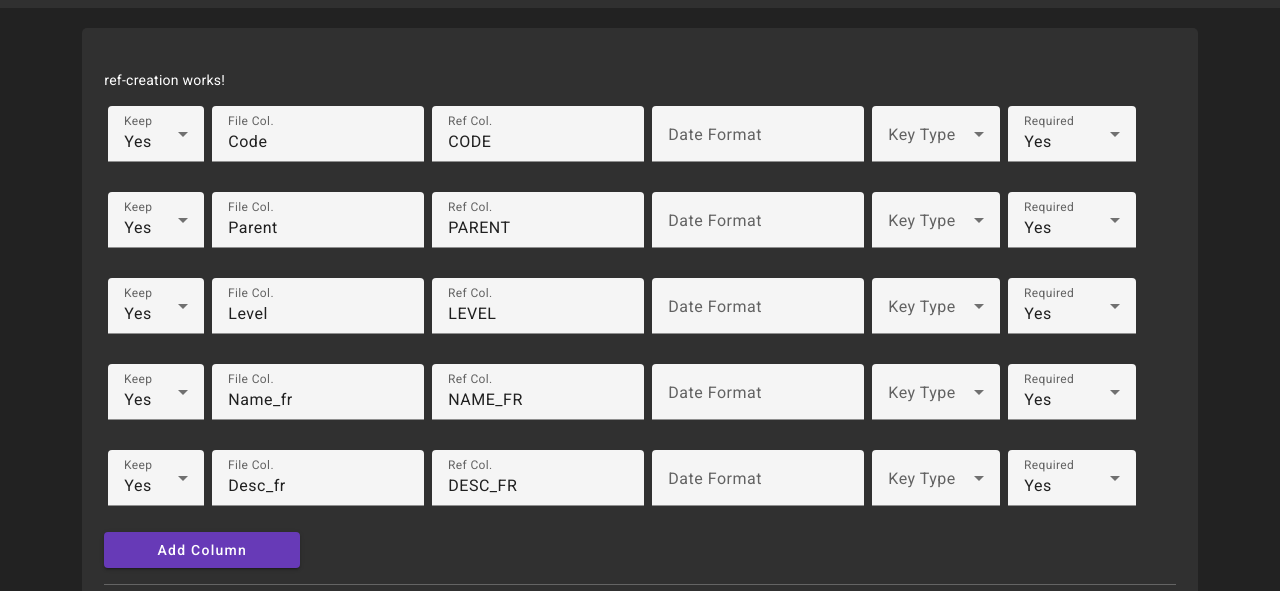
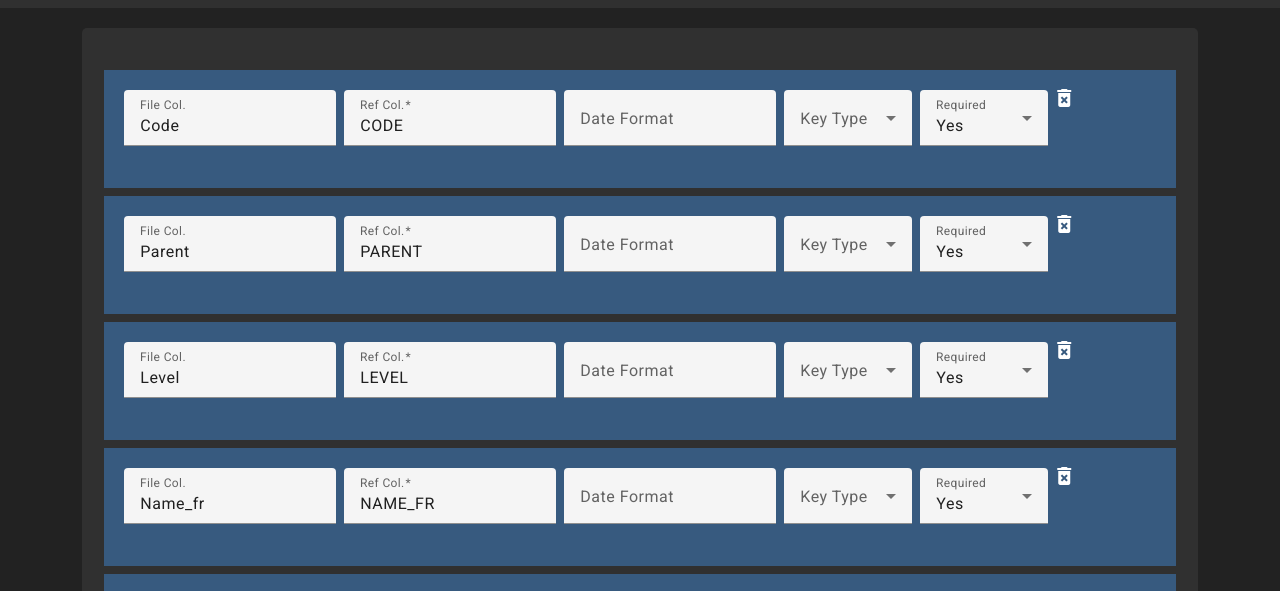
Before and after one commit to swissarthurfreeman/Refero, an Angular app in the folder web-ui/: page /create in a window 1280 px wide. Shown: the part 334-925 px from the top of the page. Built offline with nearby package versions, Linux system fonts and the light colour scheme.

Commit message:
feat(refero:web-ui): added foreign key column config fields in ref creation

```diff
--- a/web-ui/package.json
+++ b/web-ui/package.json
@@ -8,7 +8,7 @@
     "watch": "ng build --watch --configuration development",
     "test": "ng test",
     "serve:ssr:web-ui": "node dist/web-ui/server/server.mjs",
-    "service": "ng generate component ColConfig"
+    "service": "ng generate service ColControl"
   },
   "private": true,
   "dependencies": {
--- a/web-ui/src/app/components/col-config/col-config.component.html
+++ /dev/null
@@ -1,49 +0,0 @@
-<div class="d-flex flex-row">
-    @if(fileSelected) {
-    <div class="p-1">
-        <mat-form-field style="width: 6em;">
-            <mat-label>Keep</mat-label>
-            <mat-select [(value)]="ColSelected">
-                <mat-option value="true">Yes</mat-option>
-                <mat-option value="false">No</mat-option>
-            </mat-select>
-        </mat-form-field>
-    </div>
-    <div class="p-1">
-        <mat-form-field >
-            <mat-label>File Col.</mat-label>
-            <input matInput value="{{FileColName}}">
-        </mat-form-field>
-    </div>
-    }
-    <div class="p-1">
-        <mat-form-field>
-            <mat-label>Ref Col.</mat-label>
-            <input matInput value="{{FileColName.toUpperCase()}}">
-        </mat-form-field>
-    </div>
-    <div class="p-1">
-        <mat-form-field>
-            <mat-label>Date Format</mat-label>
-            <input matInput>
-        </mat-form-field>
-    </div>
-    <div class="p-1">
-        <mat-form-field style="width: 8em;">
-            <mat-label>Key Type</mat-label>
-            <mat-select [(value)]="KeyType">
-                <mat-option value="FK">FK</mat-option>
-                <mat-option value="BK">BK</mat-option>
-            </mat-select>
-        </mat-form-field>
-    </div>
-    <div class="p-1">
-        <mat-form-field style="width: 8em;">
-            <mat-label>Required</mat-label>
-            <mat-select [(value)]="Required">
-                <mat-option value="true">Yes</mat-option>
-                <mat-option value="false">No</mat-option>
-            </mat-select>
-        </mat-form-field>
-    </div>
-</div>
--- a/web-ui/src/app/components/col-config/col-config.component.ts
+++ /dev/null
@@ -1,39 +0,0 @@
-import { CommonModule } from '@angular/common';
-import { Component, Input, OnInit, inject } from '@angular/core';
-import { MatFormFieldModule } from '@angular/material/form-field';
-import { FormsModule } from '@angular/forms';
-import { MatSelectModule } from '@angular/material/select';
-import { MatInputModule } from '@angular/material/input';
-import { MatDividerModule } from '@angular/material/divider';
-import { MatGridListModule } from '@angular/material/grid-list';
-import { ConsultationComponent } from "../consultation/consultation.component";
-import { MatButtonModule } from '@angular/material/button';
-import {MatCheckboxModule} from '@angular/material/checkbox';
-import { RefDataService } from '../../service/ref-data.service';
-
-
-@Component({
-  selector: 'app-col-config',
-  standalone: true,
-  imports: [
-    CommonModule, FormsModule, MatFormFieldModule, MatInputModule, MatSelectModule,
-    MatDividerModule, MatGridListModule, ConsultationComponent, MatButtonModule, MatFormFieldModule, MatCheckboxModule, MatInputModule],
-  templateUrl: './col-config.component.html',
-  styleUrl: './col-config.component.scss'
-})
-export class ColConfigComponent {
-  fileSelected: boolean = true;
-  ColSelected: string = "true";
-  KeyType: string = '';
-  Required: string = "true";
-
-  _fileColName!: string;
-  @Input()
-  set FileColName(fileColName: string) {
-    this._fileColName = fileColName;
-  }
-
-  get FileColName() {
-    return this._fileColName;
-  }
-}
--- a/web-ui/src/app/components/ref-creation/ref-creation.component.html
+++ b/web-ui/src/app/components/ref-creation/ref-creation.component.html
@@ -1,19 +1,88 @@
-<p>ref-creation works!</p>
-
-<form>
-<!-- Imported File Columns -->
-@for (refCol of fileHeader; track $index) {
-    <app-col-config FileColName="{{refCol}}"></app-col-config>
-}
-
-<!-- User added columns -->
-@for (refCol of newHeader; track $index) {
-    <app-col-config FileColName="{{refCol}}"></app-col-config>
-}
-
-<button mat-raised-button color="primary" style="width: 14em;" type="button" (click)="AddCol($event)">Add Column</button>
-
-<hr>
-<button mat-raised-button color="primary" style="width: 14em;" type="submit">Create</button>
-
-</form>
+<div class="add-columns-form" [formGroup]="RefConfigForm">
+    <ng-container formArrayName="columns">
+        <ng-container *ngFor="let ColForm of columns.controls; let i = index">
+            <div class="p-3 mb-2 bg-primary text-white">
+                <div [formGroup]="$any(ColForm)">
+                    <div class="d-flex flex-row">
+                        <div class="p-1">
+                            <mat-form-field>
+                                <mat-label>File Col.</mat-label>
+                                <input matInput formControlName="FileCol">
+                            </mat-form-field>
+                        </div>
+                        <div class="p-1">
+                            <mat-form-field>
+                                <mat-label>Ref Col.</mat-label>
+                                <input matInput formControlName="RefCol">
+                            </mat-form-field>
+                        </div>
+                        <div class="p-1">
+                            <mat-form-field>
+                                <mat-label>Date Format</mat-label>
+                                <input matInput formControlName="DateFormat">
+                            </mat-form-field>
+                        </div>
+                        <div class="p-1">
+                            <mat-form-field style="width: 8em;">
+                                <mat-label>Key Type</mat-label>
+                                <mat-select formControlName="KeyType">
+                                    <mat-option value="FK">FK</mat-option>
+                                    <mat-option value="BK">BK</mat-option>
+                                </mat-select>
+                            </mat-form-field>
+                        </div>
+                        <div class="p-1">
+                            <mat-form-field style="width: 8em;">
+                                <mat-label>Required</mat-label>
+                                <mat-select formControlName="Required">
+                                    <mat-option value="true">Yes</mat-option>
+                                    <mat-option value="false">No</mat-option>
+                                </mat-select>
+                            </mat-form-field>
+                        </div>
+                        <mat-icon class="delete-btn" (click)="deleteColumn(i)">delete_forever</mat-icon>
+                    </div>
+                    <div class="d-flex flex-row">
+                        @if (ColForm.get("KeyType")!.value=='FK') {
+                            <div class="p-1">
+                                <mat-form-field style="width: 16em;">
+                                    <mat-label>Pointed Ref.</mat-label>
+                                    <mat-select formControlName="PointedRef">
+                                        <mat-option value="REF_OFS_STATUT">REF_OFS_STATUT</mat-option>
+                                        <mat-option value="REF_OFS_NOGA">REF_OFS_STATUT</mat-option>
+                                    </mat-select>
+                                </mat-form-field>
+                            </div>
+                            <div class="p-1">
+                                <mat-form-field style="width: 16em;">
+                                    <mat-label>Pointed Col.</mat-label>
+                                    <mat-select formControlName="PointedCol">
+                                        <mat-option value="CODE">CODE</mat-option>
+                                        <mat-option value="PARENT">PARENT</mat-option>
+                                        <mat-option value="LEVEL">LEVEL</mat-option>
+                                        <mat-option value="NAME_FR">NAME_FR</mat-option>
+                                    </mat-select>
+                                </mat-form-field>
+                            </div>
+                            <div class="p-1">
+                                <mat-form-field style="width: 16em;">
+                                    <mat-label>Label Col.</mat-label>
+                                    <mat-select formControlName="LabelCol">
+                                        <mat-option value="CODE">CODE</mat-option>
+                                        <mat-option value="PARENT">PARENT</mat-option>
+                                        <mat-option value="LEVEL">LEVEL</mat-option>
+                                        <mat-option value="NAME_FR">NAME_FR</mat-option>
+                                    </mat-select>
+                                </mat-form-field>
+                            </div>
+                        }
+                    </div>
+                </div>
+            </div>
+        </ng-container>
+    </ng-container>
+    <button mat-mini-fab (click)="AddCol()">
+        <mat-icon class="add-course-btn">add</mat-icon>
+    </button>
+</div>
+<button (click)="Debug()">Debug</button>
--- a/web-ui/src/app/components/ref-creation/ref-creation.component.ts
+++ b/web-ui/src/app/components/ref-creation/ref-creation.component.ts
@@ -3,7 +3,6 @@ import { MatButtonModule } from '@angular/material/button';
 import { MatFormFieldModule } from '@angular/material/form-field';
 import { MatSelectModule } from '@angular/material/select';
 import { MatTableModule } from '@angular/material/table';
-import { ActivatedRoute, Router } from '@angular/router';
 import {MatIconModule} from '@angular/material/icon';
 import {MatDividerModule} from '@angular/material/divider';
 import {MatGridListModule} from '@angular/material/grid-list';
@@ -11,30 +10,53 @@ import {MatInputModule} from '@angular/material/input';
 import { ViewEditorComponent } from "../view-editor/view-editor.component";
 import { SearchComponent } from "../search/search.component";
 import { TableComponent } from "../table/table.component";
-import { ColConfigComponent } from "../col-config/col-config.component";
-import { RefDataService } from '../../service/ref-data.service';
-import { FormArray, FormBuilder, FormControl } from '@angular/forms';
+import { FormArray, FormBuilder, ReactiveFormsModule, Validators } from '@angular/forms';
+import { CommonModule } from '@angular/common';
 
 @Component({
     selector: 'app-ref-creation',
     standalone: true,
     templateUrl: './ref-creation.component.html',
-    imports: [MatTableModule, MatFormFieldModule, MatSelectModule, MatButtonModule, MatDividerModule, MatIconModule, MatGridListModule, MatInputModule, ViewEditorComponent, SearchComponent, TableComponent, ColConfigComponent]
+    imports: [CommonModule, MatTableModule, ReactiveFormsModule, MatFormFieldModule, MatSelectModule, MatButtonModule, MatDividerModule, MatIconModule, MatGridListModule, MatInputModule, ViewEditorComponent, SearchComponent, TableComponent]
 })
 export class RefCreationComponent implements OnInit {
-  constructor() {
+[x: string]: any;
+  RefConfigForm = this.fb.group({
+      columns: this.fb.array([])
+  });
 
+  constructor(private fb:FormBuilder) {}
+
+  FileCols: Array<string> = ['Code', 'Parent', 'Level', 'Name_fr', 'Desc_fr'];
+  ngOnInit(): void {
+    for(let col of this.FileCols) {
+      this.AddCol(col);
+    }
   }
 
-  dataService = inject(RefDataService);
-
-  fileHeader: Array<string> = ['Code', 'Parent', 'Level', 'Name_fr', 'Desc_fr'];
-
-  newHeader: Array<string> = [];
-  AddCol(event: any) {
-    this.newHeader.push("");
+  get columns() {
+    return this.RefConfigForm.controls["columns"] as FormArray;
   }
 
-  ngOnInit(): void {
+  AddCol(name?: string) {
+    const ColForm = this.fb.group({
+      RefCol: ['' || name?.toUpperCase(), Validators.required],
+      FileCol: ['' || name ],
+      DateFormat: [''],
+      Required: ["true"],
+      KeyType: [''],
+      PointedRef: [''],
+      PointedCol: [''],
+      LabelCol: ['']
+    });
+    this.columns.push(ColForm);
+  }
+
+  deleteColumn(idx: number) {
+    this.columns.removeAt(idx);
+  }
+
+  Debug() {
+    console.log(this.RefConfigForm.getRawValue());
   }
 }
```
Also changed, not shown: web-ui/src/app/components/col-config/col-config.component.scss (deleted), 1 other file (tests, documents, lock files or other folders).
